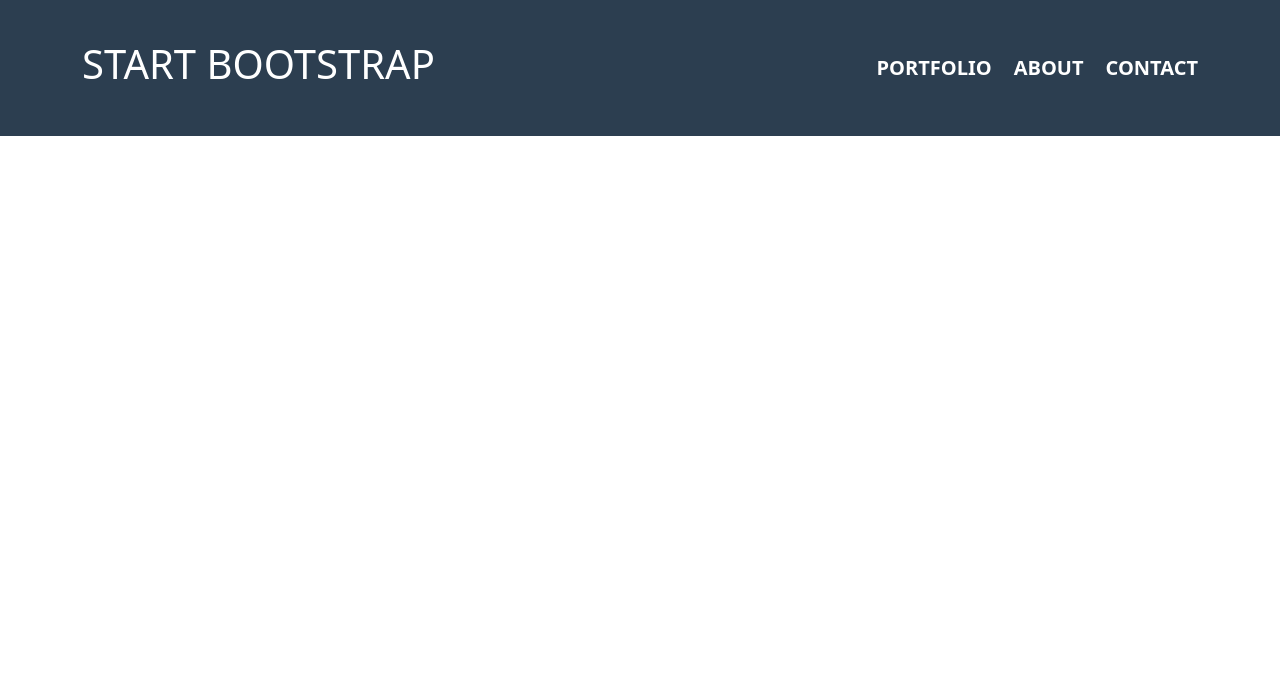
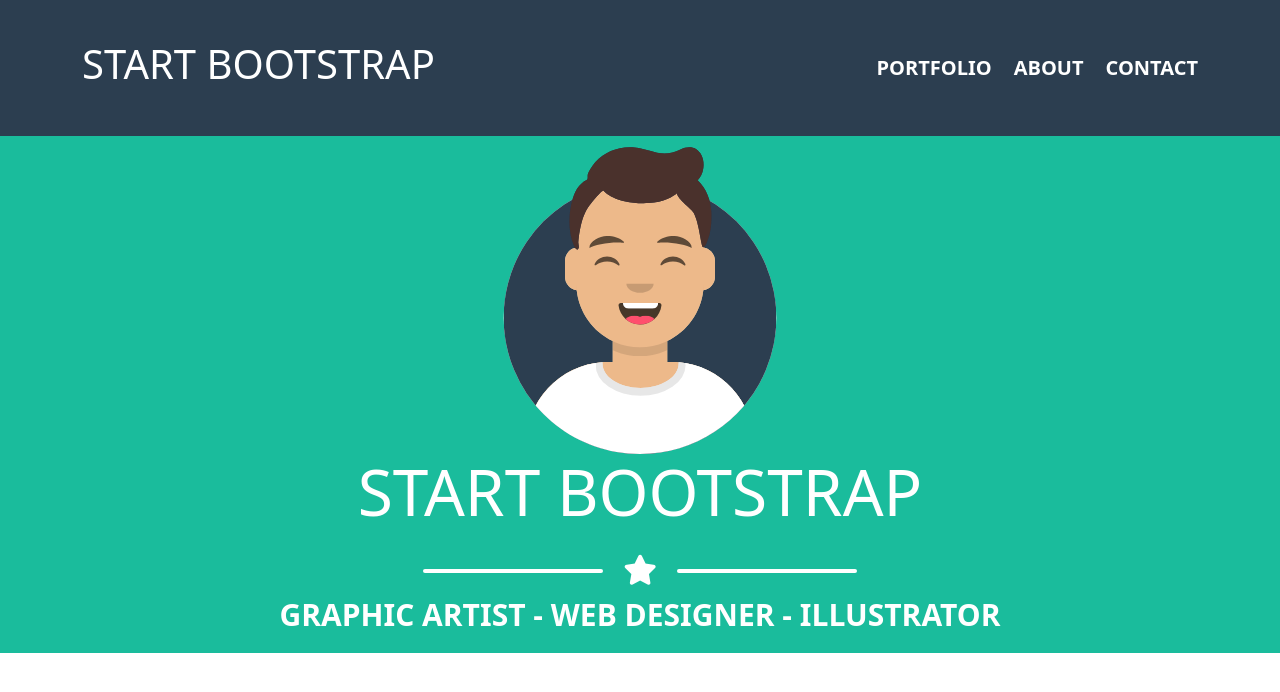
Before and after one commit to FraBona/html-css-bootstrap-freelancer, a plain HTML site: page index.html in a window 1280 px wide. Drawn offline with nearby package versions, Linux system fonts and the light colour scheme.

Commit message:
section-hero

```diff
--- a/css/main.css
+++ b/css/main.css
@@ -2,8 +2,13 @@ ul,ol,li, a{
   all: unset;
 }
 
+img{
+  max-width: 100%;
+}
+
 :root{
   --dark-light: rgb(44, 62, 80);
+  --green: rgb(26,188,156);
 }
 
 /*UTILITIES*/
@@ -47,6 +52,53 @@ ul,ol,li, a{
   display: none;
 }
 
+/* SECTION HERO*/
+
+.hero{
+  background-color: var(--green);
+  color: white;
+}
+
+.logo-hero{
+  width: 300px;
+}
+
+.icon-star{
+  font-size: 30px;
+  position: relative;
+  padding: 0 20px;
+}
+
+.author-description{
+  font-size: 12px;
+  font-weight: 700;
+  text-transform: uppercase;
+}
+
+.icon-star:before {
+  content: "";
+  display: block;
+  width: 60px;
+  height: 4px;
+  border-radius: 999px;
+  background: white;
+  left: 100%;
+  top: 50%;
+  position: absolute;
+}
+
+.icon-star:after {
+  content: "";
+  display: block;
+  width: 60px;
+  height: 4px;
+  border-radius: 999px;
+  background: white;
+  right: 100%;
+  top: 50%;
+  position: absolute;
+}
+
 
 
 
@@ -54,7 +106,6 @@ ul,ol,li, a{
 /*MEDIA QUERY*/
 
 @media (min-width: 576px) {
-
 }
 
 @media (min-width: 768px) {
@@ -65,10 +116,39 @@ ul,ol,li, a{
   .link-header-dekstop{
     display: block;
   }
+
 }
 
 
-@media (min-width: 992px) {  }
+@media (min-width: 992px) {
+  .author-description{
+    font-size: 30px;
+  }
+
+  .icon-star:before {
+    content: "";
+    display: block;
+    width: 180px;
+    height: 4px;
+    border-radius: 999px;
+    background: white;
+    left: 100%;
+    top: 50%;
+    position: absolute;
+  }
+
+  .icon-star:after {
+    content: "";
+    display: block;
+    width: 180px;
+    height: 4px;
+    border-radius: 999px;
+    background: white;
+    right: 100%;
+    top: 50%;
+    position: absolute;
+  }
+}
 
 
 @media (min-width: 1200px) {  }
--- a/index.html
+++ b/index.html
@@ -35,5 +35,34 @@
       </div>
     </div>
   </header>
+
+  <main class="page-main">
+    <section class="hero">
+      <div class="container">
+        <div class="row flex-column ">
+          <div class="col d-flex justify-content-center">
+            <div class="logo-hero">
+              <img src="./img/avatar.svg" alt="">
+            </div>
+          </div>
+          <div class="col d-flex justify-content-center">
+            <div>
+              <p class="display-3">START BOOTSTRAP</p>
+            </div>
+          </div>
+          <div class="col d-flex justify-content-center">
+            <div class="icon-star">
+              <i class="fa-solid fa-star"></i>
+            </div>
+          </div>
+          <div class="col d-flex justify-content-center">
+            <div class="author-description">
+              <p>Graphic artist - web designer - illustrator</p>
+            </div>
+          </div>
+        </div>
+      </div>
+    </section>
+  </main>
 </body>
 </html>
```
